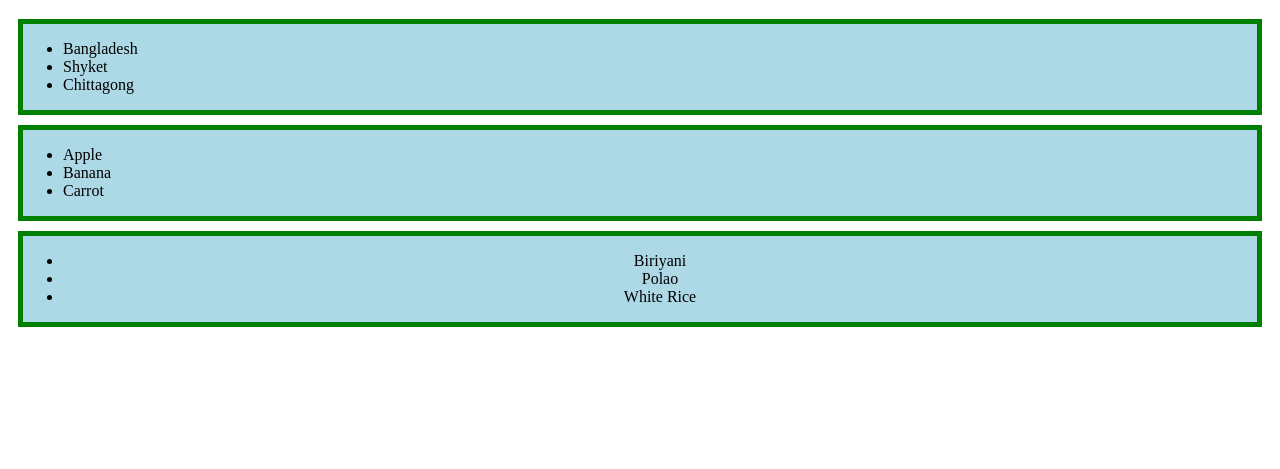
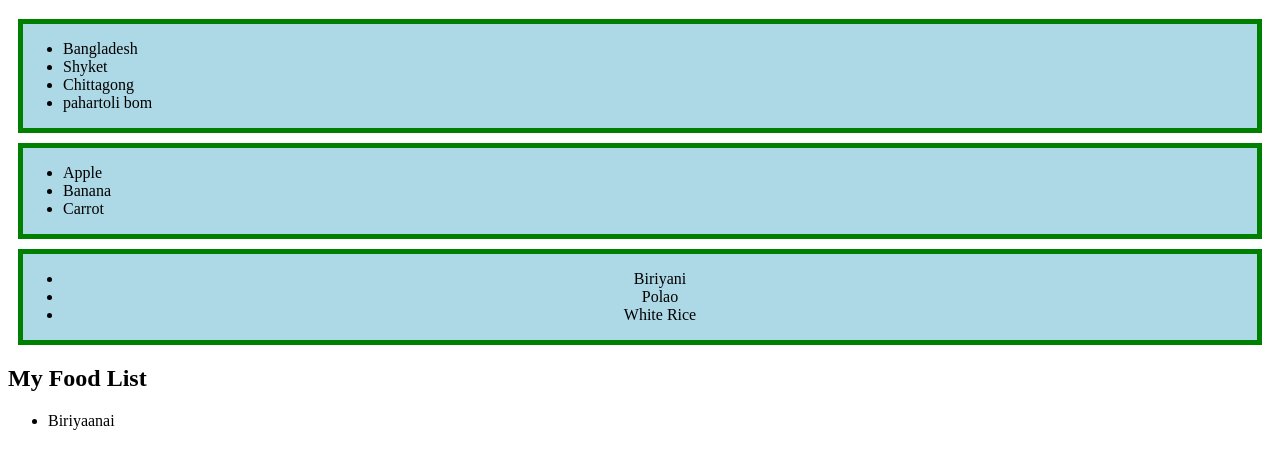
Before and after one commit to RAHUL573769/JavaScriptDomBasicPractises, a plain HTML site: page index.html in a window 1280 px wide. Shown: the part 195-664 px from the top of the page. Drawn offline with Linux system fonts and the light colour scheme.

Commit message:
new things added

```diff
--- /dev/null
+++ b/append.js
@@ -0,0 +1,33 @@
+//where to add
+
+const placesList=document.getElementById("placeslist");
+//what to be added
+
+const li=document.createElement("li");
+li.innerText="pahartoli bom";
+
+placesList.appendChild(li);
+
+
+
+
+const mainContainer=document.getElementById("mainContainer");
+
+
+const section=document.createElement("section");
+const h1=document.createElement("h1");
+h1.innerText="My Food List";
+
+section.appendChild(h1);
+
+mainContainer.appendChild(section);
+
+const ul=document.createElement("ul");
+const li1=document.createElement("li");
+li1.innerText="Biriyaanai";
+
+ul.appendChild(li1);
+
+section.appendChild(ul);
+
+mainContainer.appendChild(section);
--- a/index.html
+++ b/index.html
@@ -23,11 +23,10 @@
 </header>
 
 <h1 id="fruits-title" class="fruitlike ccc random">Fruits I like</h1>
-
-
+<main id="mainContainer">
     <section class="placescontainer">
 
-<ul>
+        <ul id="placeslist">
             <li>Bangladesh</li>
             <li>Shyket</li>
             <li>Chittagong</li>
@@ -52,6 +51,12 @@
             </ul>
         </section>
 
+
+</main>
+
+
+
     <script src="index.js"></script>
+    <script src="append.js"></script>
 </body>
 </html>
```
Lines whose indentation alone changed are shown as unchanged.
